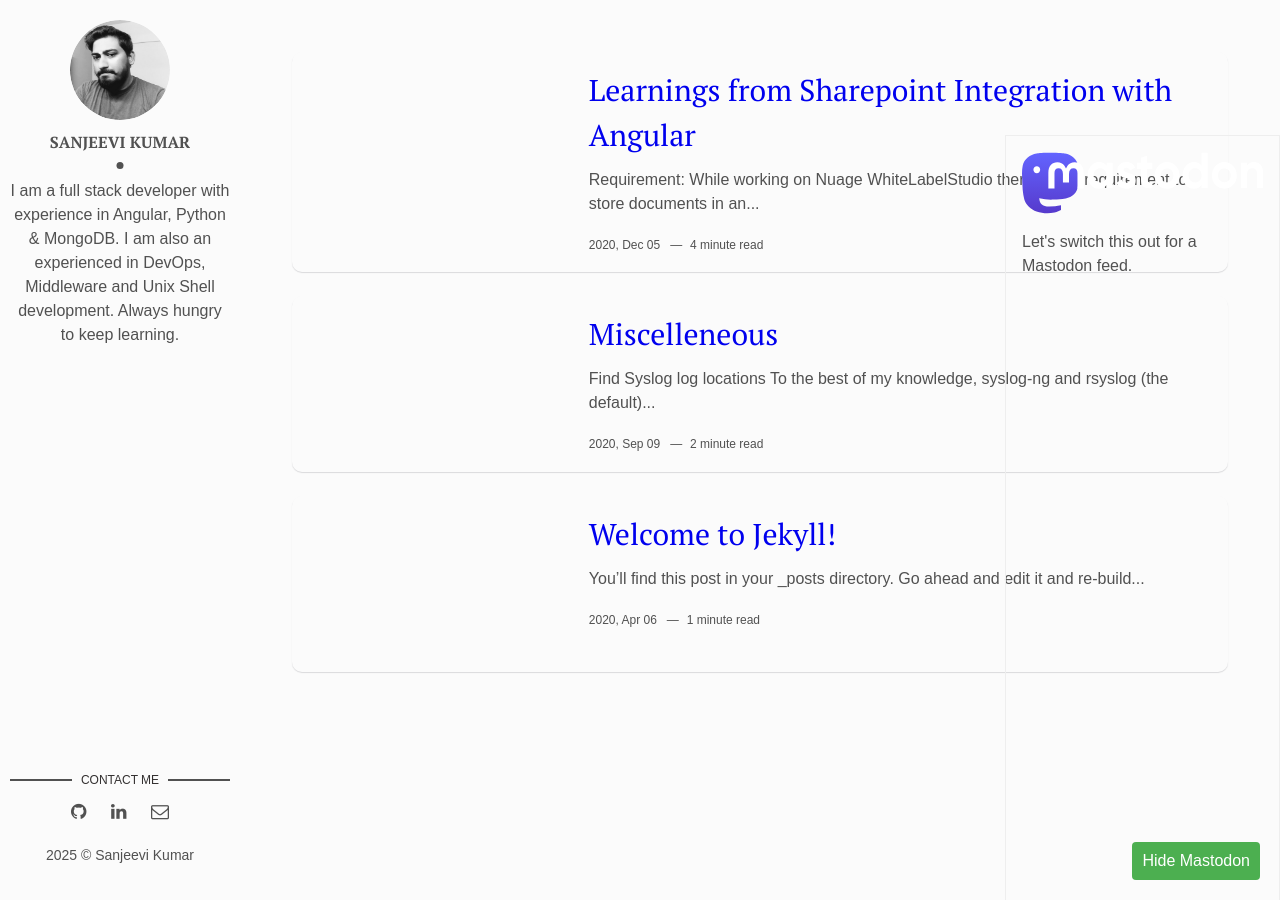
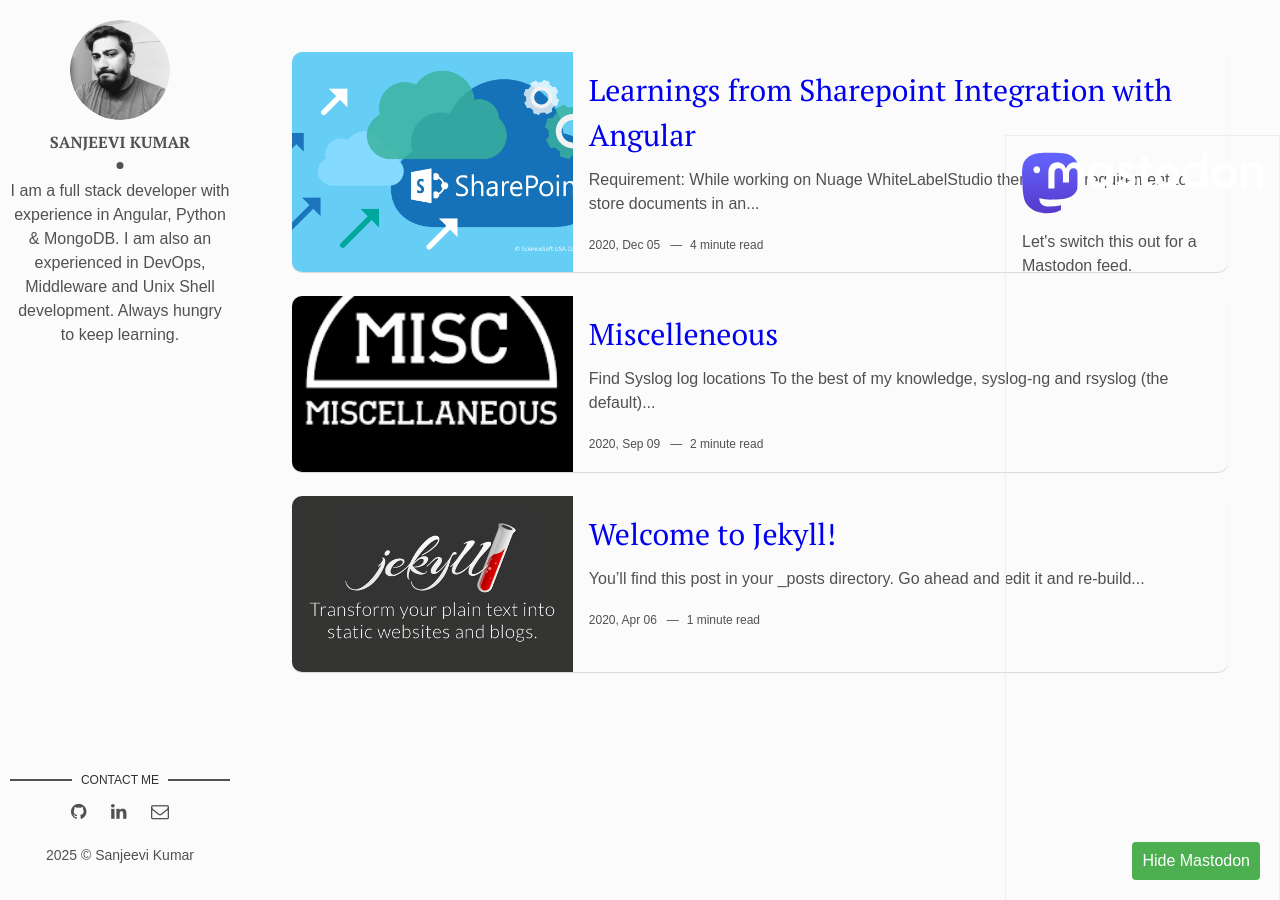
Before and after one commit to sanjeevik89/blog, a Jekyll site: the page built from index.html, in a window 1280 px wide. Built offline with Jekyll 4.4.1, drawn with Linux system fonts in a browser that asks for light colours; the list of posts is cut into pages by our own code.

Commit message:
quick fix

```diff
--- a/index.html
+++ b/index.html
@@ -4,7 +4,7 @@ layout: main
 {% for post in paginator.posts %}
 <article class="post">
   {% if post.img %}
-    <a class="post-thumbnail" style="background-image: url('{{ /assets/img/ | relative_url | append: post.img }}')" href="{{post.url | relative_url}}"></a>
+    <a class="post-thumbnail" style="background-image: url('{{ "assets/img/" | relative_url | append: post.img }}')" href="{{post.url | relative_url}}"></a>
   {% else %}
   {% endif %}
   <div class="post-content">
```
